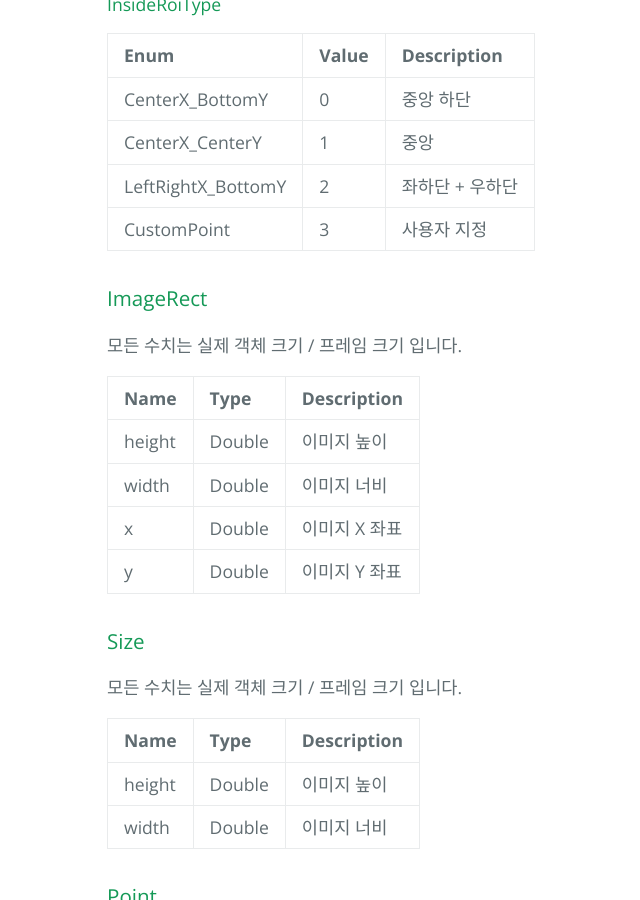
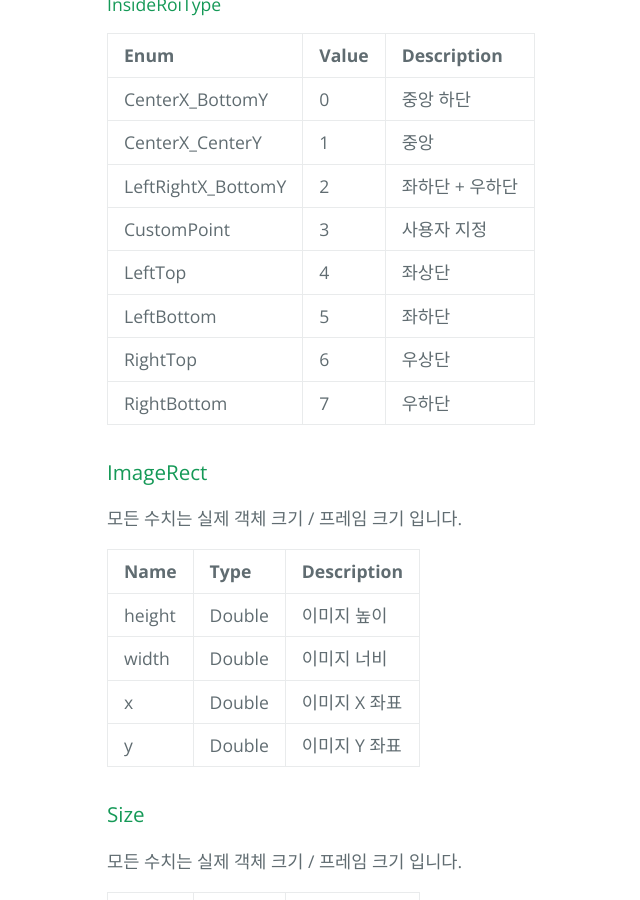
Before and after one commit to nextk-developer/nkapi, a Jekyll site: the page built from docs/kr/api/v3/common/models.md, in a window 1280 px wide and 900 px high, scrolled down 18331 px. Shown: the whole window, without its empty margins (117-757 px from the left). Built offline with Jekyll 4.4.1, drawn with Linux system fonts in a browser that asks for light colours.

Commit message:
inside roi type 추가

```diff
--- a/docs/kr/api/v3/common/models.md
+++ b/docs/kr/api/v3/common/models.md
@@ -473,6 +473,10 @@ Roi 내부의 roi_type은 Roi Point와 대부분 동일하게 되며 추후 Comp
 | CenterX_CenterY | 1 | 중앙 |
 | LeftRightX_BottomY | 2 | 좌하단 + 우하단 |
 | CustomPoint | 3 | 사용자 지정 |
+| LeftTop | 4 | 좌상단 |
+| LeftBottom | 5 | 좌하단 |
+| RightTop | 6 | 우상단 |
+| RightBottom | 7 | 우하단 |
 
 
 ### ImageRect
```
